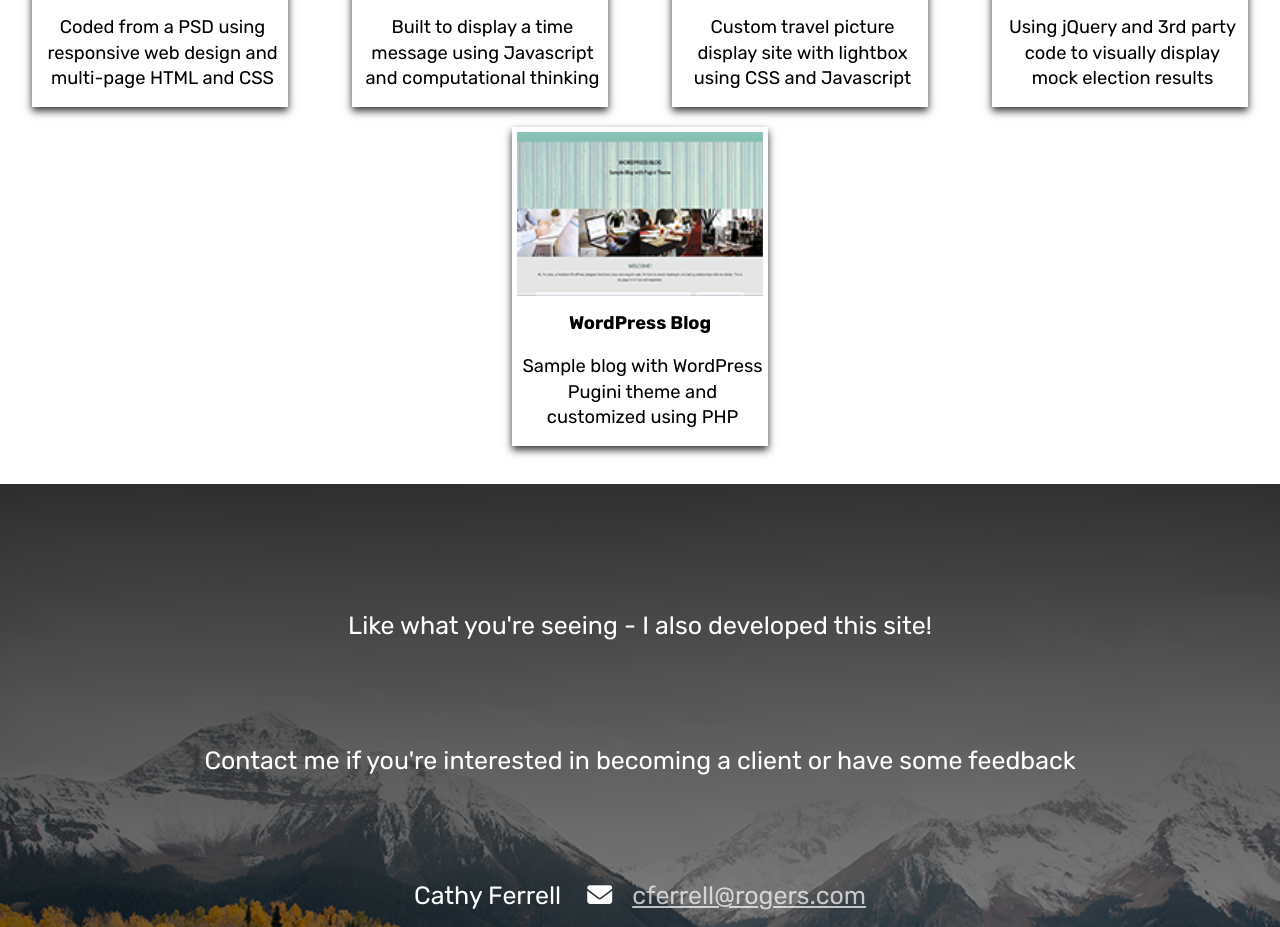
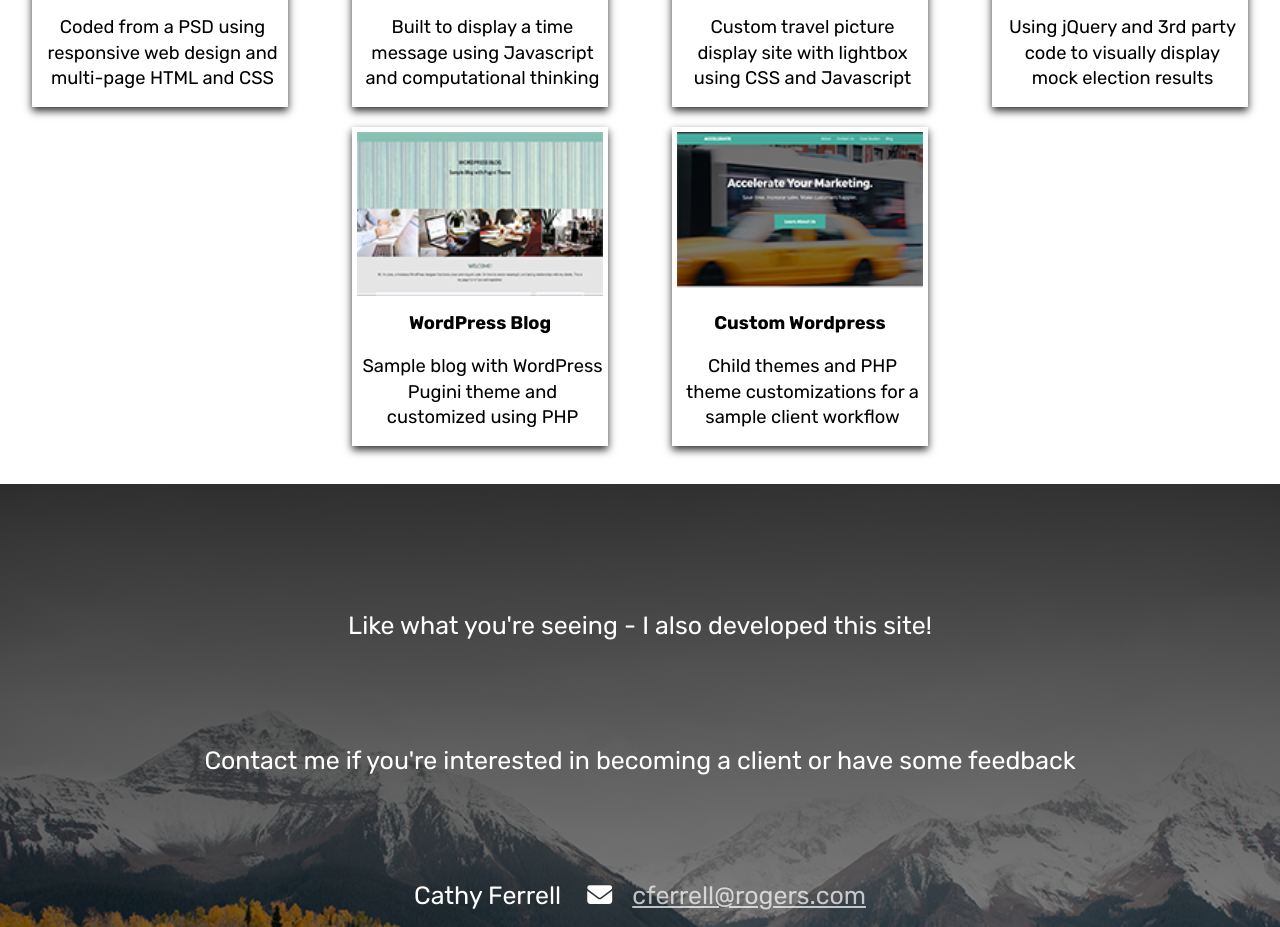
Before and after one commit to Cferrell/in-one-sock, a plain HTML site: page index.html in a window 1280 px wide. Shown: the part 2524-3451 px from the top of the page. Drawn offline with nearby package versions, Linux system fonts and the light colour scheme; some packages are replaced by stand-ins of ours; a script that the page names is missing.

Commit message:
accelerate added

```diff
--- a/css/main.css
+++ b/css/main.css
@@ -473,7 +473,7 @@ margin-left: 5px;
   width: 100%;
 background-color: #fff;
 color: #333333;
-height: 500px;
+height: 600px;
 padding: 15px 0;
 
 }
@@ -988,7 +988,7 @@ text-align: center;
 /*slide 4*/
 
 #slide4 {
-  height: 600px;
+  height: 780px;
   padding-top: 50px;
 }
 
--- a/index.html
+++ b/index.html
@@ -256,6 +256,18 @@
 </div>
 </a>
 
+<a id="links" href="http://www.inonesock.com/accelerate" target="_blank">
+<div class="pcard">
+<div class="image">
+<img class="mobimg" src="img/accelerate.png" alt="Project">
+</div>
+<div class="container">
+<h4><b>Custom Wordpress</b></h4>
+<p>Child themes and PHP theme customizations for a sample client workflow</p>
+</div>
+</div>
+</a>
+
 
 </div>
 </div>
```
Also changed, not shown: img/accelerate.png (added).
